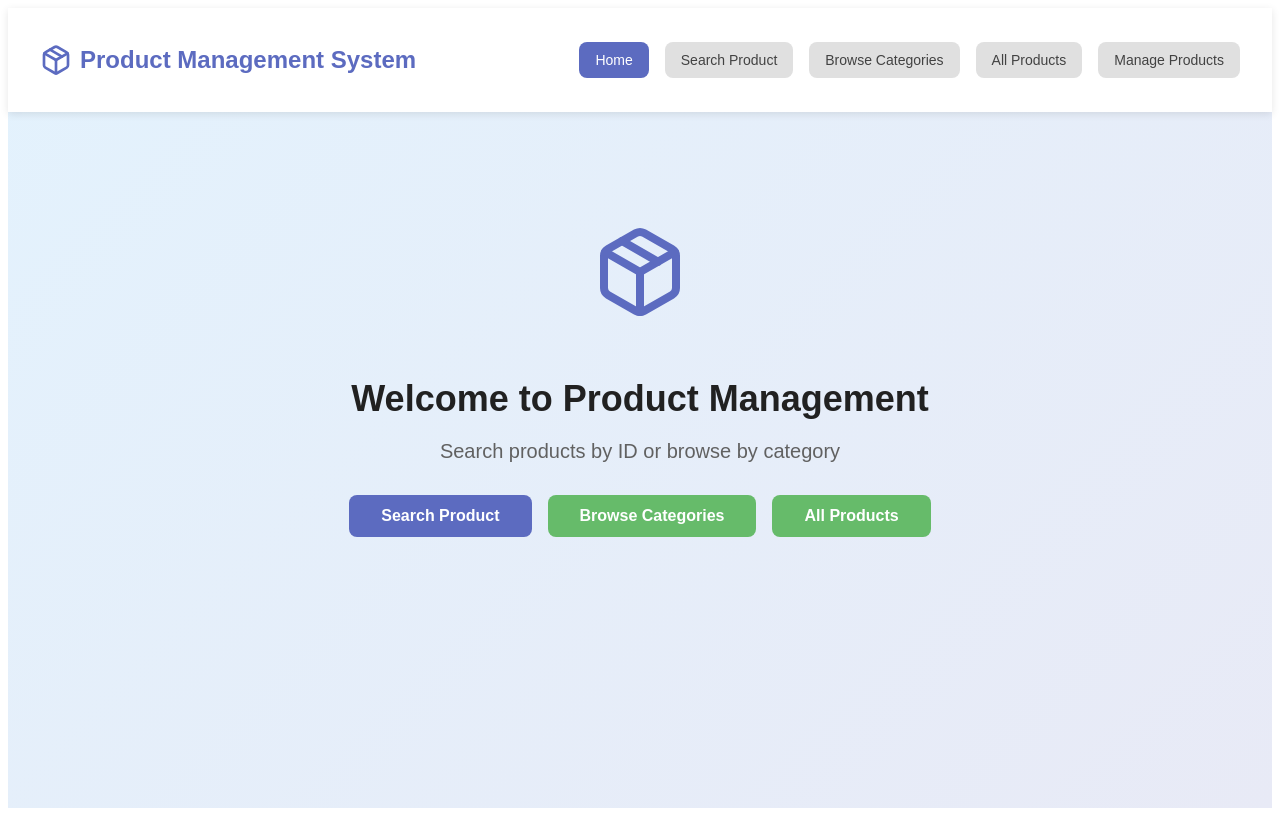
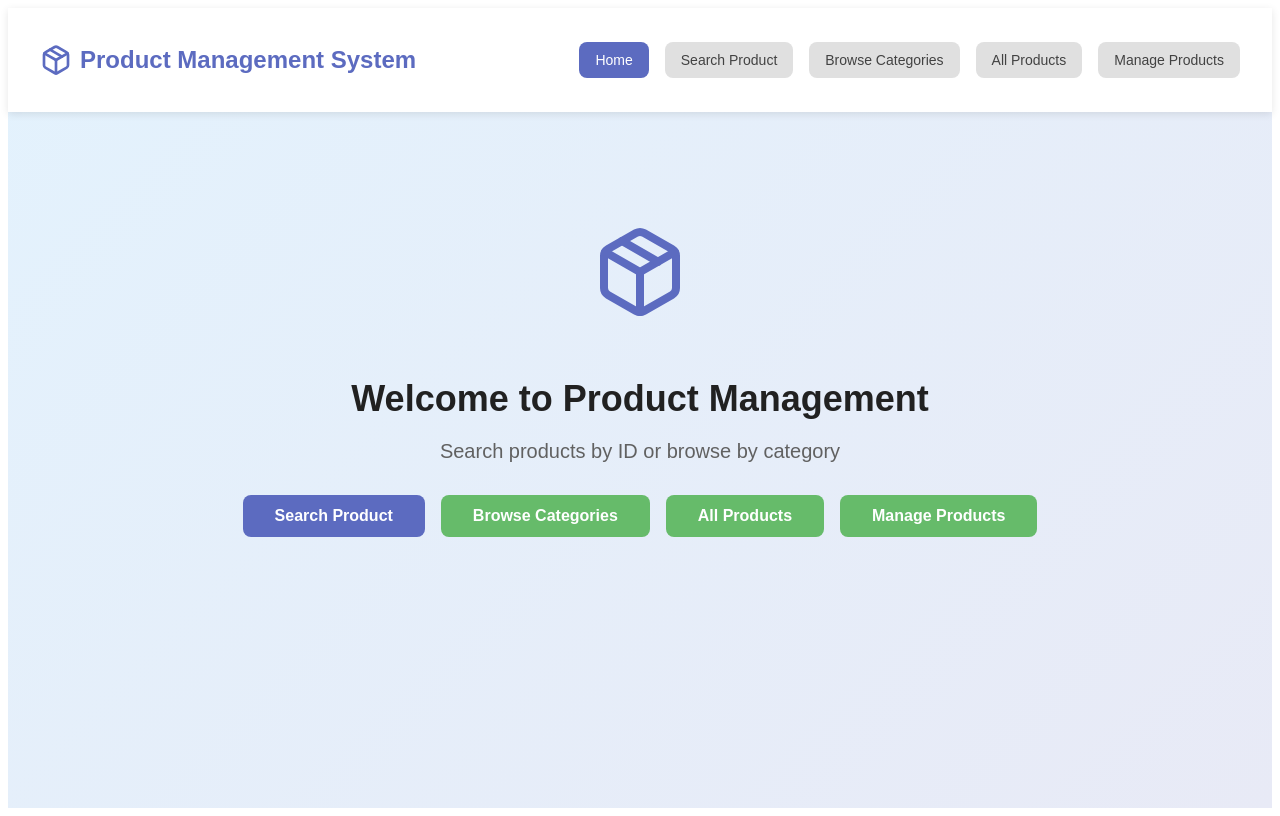
Before and after one commit to naresh7639/Product-management-app, a React (Vite) app: page / in a window 1280 px wide. Built offline with nearby package versions, Linux system fonts and the light colour scheme.

Commit message:
Initial commit

```diff
--- a/src/pages/ProductPage.jsx
+++ b/src/pages/ProductPage.jsx
@@ -222,6 +222,15 @@ export default function ProductManagementApp() {
                 className="btn-secondary"
               >
                 All Products
+              </button>
+              <button
+                onClick={() => {
+                  setCurrentPage("manage");
+                  clearFun();
+                }}
+                className="btn-secondary"
+              >
+                Manage Products
               </button>
             </div>
           </div>
```
